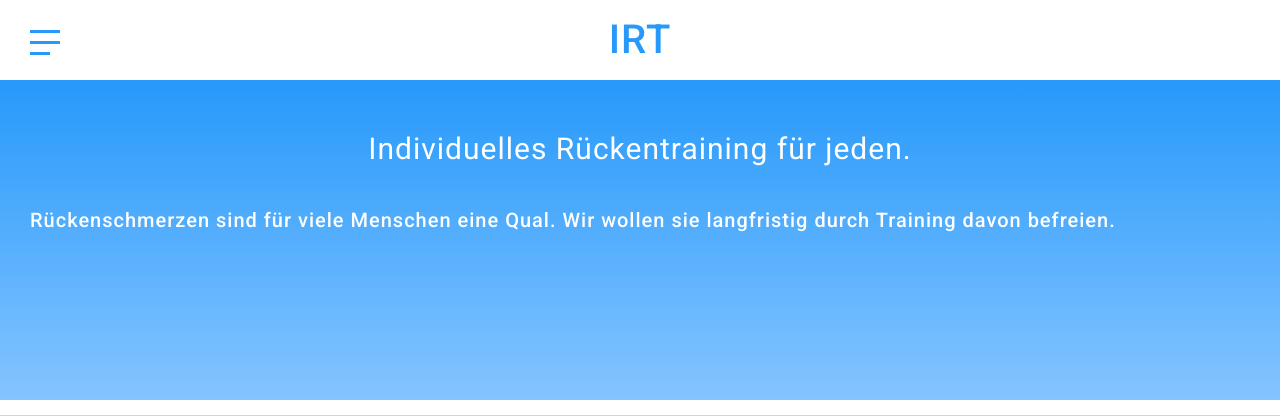
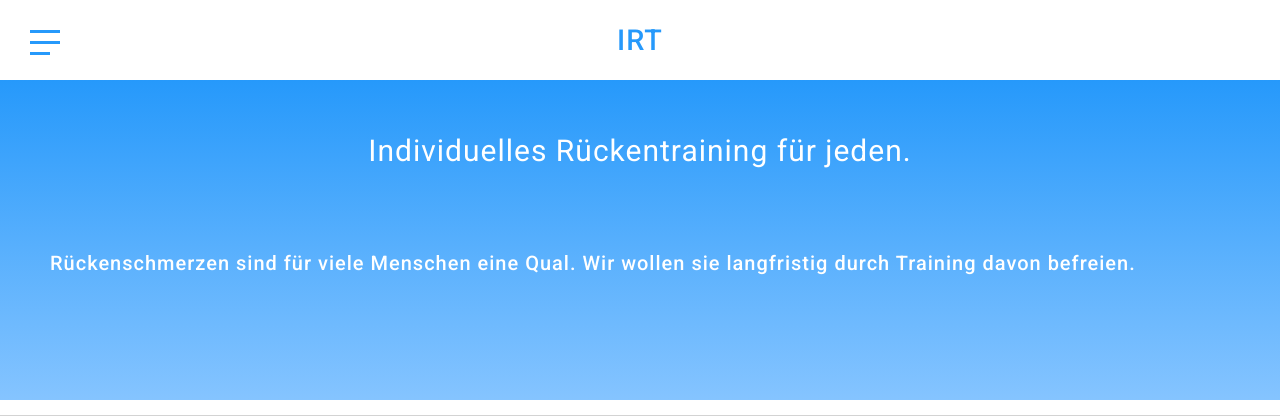
Before and after one commit to pbizimis/IRT, a Flask app: page / in a window 1280 px wide. Shown: the top 416 px of the page. Run offline with Flask 2, Linux system fonts and the light colour scheme.

Commit message:
website update 2

```diff
--- a/irtp/static/index.css
+++ b/irtp/static/index.css
@@ -3,7 +3,7 @@ body {
     padding: 0;
     min-width: 320px;
     font-family: "Roboto", sans-serif;
-    line-height: 150%;
+    line-height: 170%;
     letter-spacing: 1px;
 }
 .titles {
@@ -73,7 +73,7 @@ body {
     font-weight: 500;
     padding: 0;
     margin: 0;
-    font-size: 2.5em;
+    font-size: 1.8em;
     line-height: 80px;
     color: #2699FB
 }
@@ -88,19 +88,19 @@ body {
 .container-div h1 {
     color: white;
     position: absolute;
-    left: 0;
     top: 10%;
     width: 100%;
     text-align: center;
 }
+.container-div .p-div {
+    position: absolute;
+    top: 150px;
+    margin: 0 50px 0 50px;
+}
 .container-div p {
     color: white;
-    position: absolute;
-    left: 0;
-    top: 40%;
     width: 100%;
-    text-align: left;
-    margin: 0 30px 0 30px;
+    text-align: center;
 }
 .section-2 {
     background-color: lightgrey;
--- a/irtp/templates/index.html
+++ b/irtp/templates/index.html
@@ -4,9 +4,12 @@
 <title>Homepage</title>
 <meta charset="UTF-8">
 <meta name="viewport" content="width=device-width, initial-scale=1">
-<link rel="stylesheet" type="text/css" href="{{ url_for('static', filename='index.css') }}">
+<link rel="stylesheet" type="text/css" href="../static/index.css">
+<!-- {{ url_for('static', filename='index.css') }} -->
 <link href="https://fonts.googleapis.com/css?family=Roboto:300,400,500,500i" rel="stylesheet">
-<script src="{{ url_for('static', filename='index.js') }}"></script>
+
+<script src="../static/index.js"></script>
+<!-- {{ url_for('static', filename='index.js') }} -->
 <meta property="og:site_name" content="Individuelles Rückentraining">
 <meta property="og:description" content="Das ist die neue Website der IRT Bad Homburg">
 </head>
@@ -45,10 +48,9 @@
         <div class="intro">
         </div>
         <h1 class="titles">Individuelles Rückentraining für jeden.</h1>
-        <p class="para">Rückenschmerzen sind für viele
-            Menschen eine Qual.
-            Wir wollen sie langfristig
-            durch Training davon befreien.</p>
+        <div class="p-div">
+            <p class="para">Rückenschmerzen sind für viele Menschen eine Qual. Wir wollen sie langfristig durch Training davon befreien.</p>
+        </div>
     </div>
 </section>
 
```
